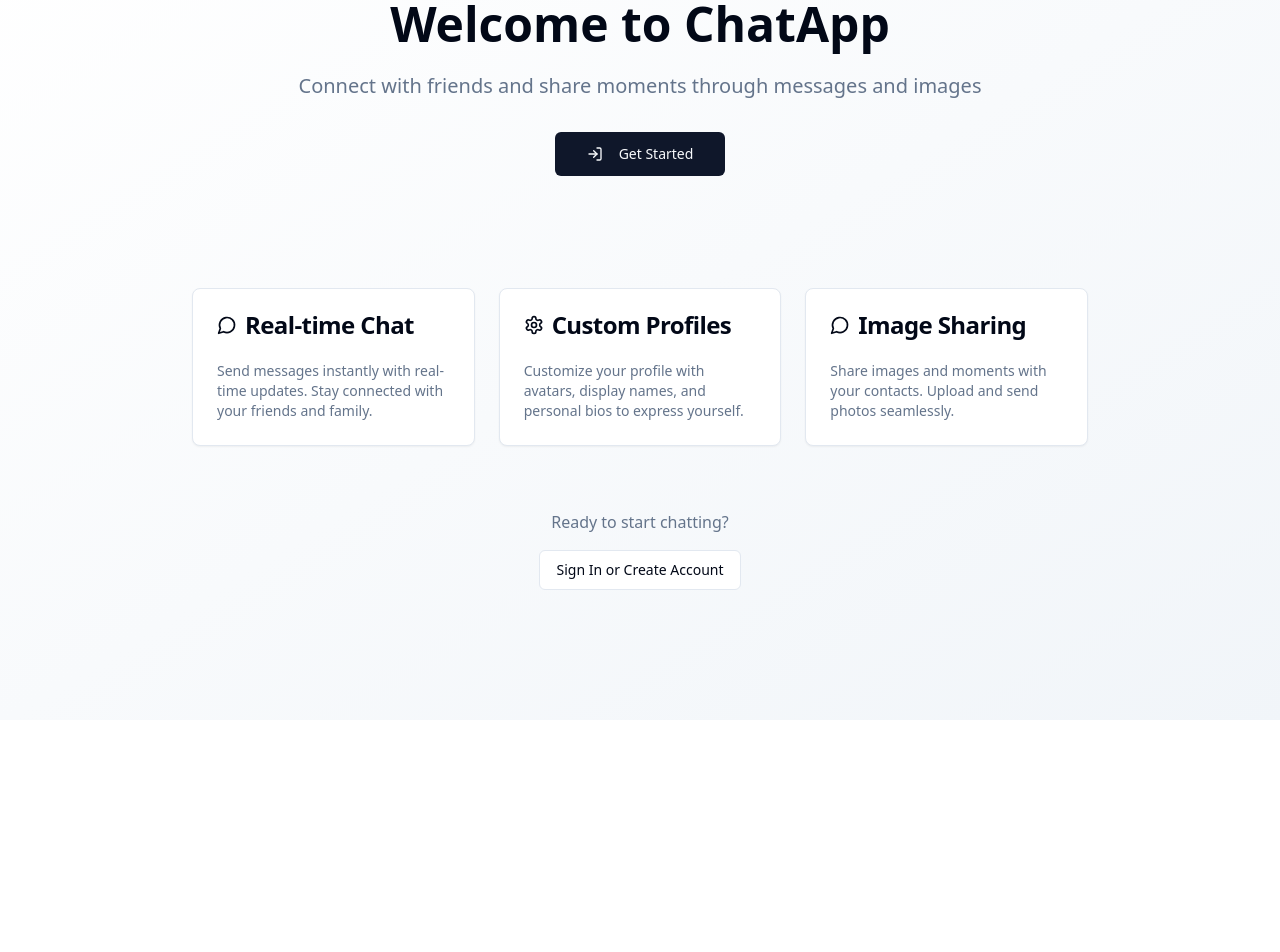
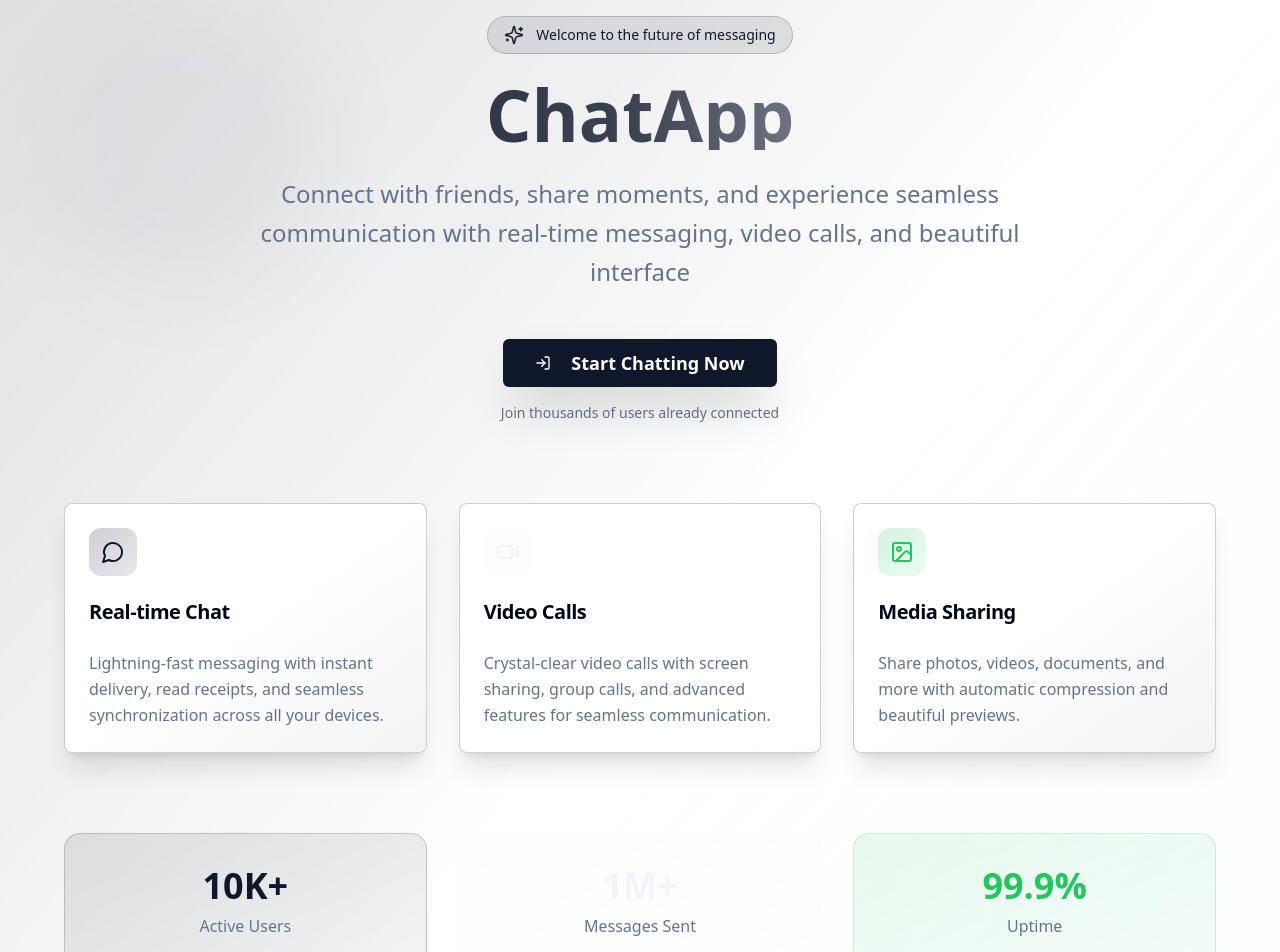
Before and after one commit to jenslerdelacruz/real-pulse-flow, a React (Vite) app: page / in a window 1280 px wide. Shown: the part 80-1032 px from the top of the page. Before the commit the page ends 800 px from the top, so only its background shows below. Built offline with nearby package versions, Linux system fonts and the light colour scheme.

Commit message:
Refactor: Improve UI design
Enhance the chat interface with improved design elements and animations.

```diff
--- a/src/pages/Index.tsx
+++ b/src/pages/Index.tsx
@@ -3,7 +3,7 @@ import { useNavigate } from 'react-router-dom';
 import { useAuth } from '@/hooks/useAuth';
 import { Button } from '@/components/ui/button';
 import { Card, CardContent, CardDescription, CardHeader, CardTitle } from '@/components/ui/card';
-import { MessageCircle, Settings, LogIn } from 'lucide-react';
+import { MessageCircle, Settings, LogIn, Image, Sparkles, Users, Video } from 'lucide-react';
 
 const Index = () => {
   const { user, loading } = useAuth();
@@ -17,90 +17,159 @@ const Index = () => {
 
   if (loading) {
     return (
-      <div className="min-h-screen flex items-center justify-center">
-        <div className="text-center">Loading...</div>
+      <div className="min-h-screen flex items-center justify-center bg-gradient-to-br from-primary/5 via-background to-secondary/20">
+        <div className="text-center space-y-4">
+          <div className="w-16 h-16 mx-auto bg-gradient-to-br from-primary to-primary/60 rounded-full flex items-center justify-center animate-pulse">
+            <Sparkles className="h-8 w-8 text-white animate-spin" />
+          </div>
+          <p className="text-lg font-medium bg-gradient-to-r from-primary to-primary/60 bg-clip-text text-transparent">Loading ChatApp...</p>
+        </div>
       </div>
     );
   }
 
   return (
-    <div className="min-h-screen bg-gradient-to-br from-background to-muted p-4">
-      <div className="max-w-4xl mx-auto">
-        <div className="text-center py-16">
-          <h1 className="text-5xl font-bold mb-6">Welcome to ChatApp</h1>
-          <p className="text-xl text-muted-foreground mb-8">
-            Connect with friends and share moments through messages and images
+    <div className="min-h-screen bg-gradient-to-br from-primary/5 via-background to-secondary/20 relative overflow-hidden">
+      {/* Animated background elements */}
+      <div className="absolute inset-0 bg-gradient-to-br from-primary/10 via-transparent to-secondary/10 animate-pulse" />
+      <div className="absolute top-20 left-10 w-72 h-72 bg-primary/5 rounded-full blur-3xl animate-pulse" />
+      <div className="absolute bottom-20 right-10 w-96 h-96 bg-secondary/5 rounded-full blur-3xl animate-pulse" style={{ animationDelay: '1s' }} />
+
+      <div className="relative z-10 p-4">
+        <div className="max-w-6xl mx-auto">
+          {/* Hero Section */}
+          <div className="text-center py-20 animate-fade-in">
+            <div className="inline-flex items-center gap-3 mb-6 px-4 py-2 bg-primary/10 rounded-full border border-primary/20">
+              <Sparkles className="h-5 w-5 text-primary animate-pulse" />
+              <span className="text-sm font-medium text-primary">Welcome to the future of messaging</span>
+            </div>
+
+            <h1 className="text-7xl font-bold mb-6 bg-gradient-to-r from-primary via-primary/80 to-secondary bg-clip-text text-transparent animate-scale-in">
+              ChatApp
+            </h1>
+
+            <p className="text-2xl text-muted-foreground mb-12 max-w-3xl mx-auto leading-relaxed">
+              Connect with friends, share moments, and experience seamless communication with real-time messaging, video calls, and beautiful interface
             </p>
 
             {!user && (
+              <div className="space-y-4 animate-fade-in" style={{ animationDelay: '0.5s' }}>
                 <Button
                   onClick={() => navigate('/auth')}
                   size="lg"
-              className="mb-12"
+                  className="relative overflow-hidden group bg-gradient-to-r from-primary to-primary/80 hover:from-primary/80 hover:to-primary text-white border-0 px-8 py-6 text-lg font-semibold shadow-2xl hover:shadow-primary/25 transition-all duration-300 hover:scale-105"
                 >
-              <LogIn className="mr-2 h-5 w-5" />
-              Get Started
+                  <div className="absolute inset-0 bg-gradient-to-r from-transparent via-white/20 to-transparent -translate-x-full group-hover:translate-x-full transition-transform duration-700" />
+                  <LogIn className="mr-3 h-6 w-6" />
+                  Start Chatting Now
                 </Button>
+
+                <p className="text-sm text-muted-foreground">
+                  Join thousands of users already connected
+                </p>
+              </div>
             )}
           </div>
 
-        <div className="grid md:grid-cols-3 gap-6 mb-16">
-          <Card>
-            <CardHeader>
-              <CardTitle className="flex items-center">
-                <MessageCircle className="mr-2 h-5 w-5" />
-                Real-time Chat
-              </CardTitle>
+          {/* Features Grid */}
+          <div className="grid md:grid-cols-3 gap-8 mb-20 animate-fade-in" style={{ animationDelay: '0.8s' }}>
+            <Card className="relative overflow-hidden group hover:scale-105 transition-all duration-300 border-primary/20 bg-gradient-to-br from-background via-background to-primary/5 shadow-xl hover:shadow-2xl hover:shadow-primary/10">
+              <div className="absolute inset-0 bg-gradient-to-br from-primary/5 to-transparent opacity-0 group-hover:opacity-100 transition-opacity duration-300" />
+              <CardHeader className="relative z-10">
+                <div className="w-12 h-12 bg-gradient-to-br from-primary/20 to-primary/10 rounded-xl flex items-center justify-center mb-4 group-hover:scale-110 transition-transform duration-300">
+                  <MessageCircle className="h-6 w-6 text-primary" />
+                </div>
+                <CardTitle className="text-xl font-bold">Real-time Chat</CardTitle>
               </CardHeader>
-            <CardContent>
-              <CardDescription>
-                Send messages instantly with real-time updates. Stay connected with your friends and family.
+              <CardContent className="relative z-10">
+                <CardDescription className="text-base leading-relaxed">
+                  Lightning-fast messaging with instant delivery, read receipts, and seamless synchronization across all your devices.
                 </CardDescription>
               </CardContent>
             </Card>
 
-          <Card>
-            <CardHeader>
-              <CardTitle className="flex items-center">
-                <Settings className="mr-2 h-5 w-5" />
-                Custom Profiles
-              </CardTitle>
+            <Card className="relative overflow-hidden group hover:scale-105 transition-all duration-300 border-primary/20 bg-gradient-to-br from-background via-background to-secondary/5 shadow-xl hover:shadow-2xl hover:shadow-secondary/10">
+              <div className="absolute inset-0 bg-gradient-to-br from-secondary/5 to-transparent opacity-0 group-hover:opacity-100 transition-opacity duration-300" />
+              <CardHeader className="relative z-10">
+                <div className="w-12 h-12 bg-gradient-to-br from-secondary/20 to-secondary/10 rounded-xl flex items-center justify-center mb-4 group-hover:scale-110 transition-transform duration-300">
+                  <Video className="h-6 w-6 text-secondary" />
+                </div>
+                <CardTitle className="text-xl font-bold">Video Calls</CardTitle>
               </CardHeader>
-            <CardContent>
-              <CardDescription>
-                Customize your profile with avatars, display names, and personal bios to express yourself.
+              <CardContent className="relative z-10">
+                <CardDescription className="text-base leading-relaxed">
+                  Crystal-clear video calls with screen sharing, group calls, and advanced features for seamless communication.
                 </CardDescription>
               </CardContent>
             </Card>
 
-          <Card>
-            <CardHeader>
-              <CardTitle className="flex items-center">
-                <MessageCircle className="mr-2 h-5 w-5" />
-                Image Sharing
-              </CardTitle>
+            <Card className="relative overflow-hidden group hover:scale-105 transition-all duration-300 border-primary/20 bg-gradient-to-br from-background via-background to-primary/5 shadow-xl hover:shadow-2xl hover:shadow-primary/10">
+              <div className="absolute inset-0 bg-gradient-to-br from-primary/5 to-transparent opacity-0 group-hover:opacity-100 transition-opacity duration-300" />
+              <CardHeader className="relative z-10">
+                <div className="w-12 h-12 bg-gradient-to-br from-green-500/20 to-green-400/10 rounded-xl flex items-center justify-center mb-4 group-hover:scale-110 transition-transform duration-300">
+                  <Image className="h-6 w-6 text-green-500" />
+                </div>
+                <CardTitle className="text-xl font-bold">Media Sharing</CardTitle>
               </CardHeader>
-            <CardContent>
-              <CardDescription>
-                Share images and moments with your contacts. Upload and send photos seamlessly.
+              <CardContent className="relative z-10">
+                <CardDescription className="text-base leading-relaxed">
+                  Share photos, videos, documents, and more with automatic compression and beautiful previews.
                 </CardDescription>
               </CardContent>
             </Card>
           </div>
 
+          {/* Stats Section */}
+          <div className="grid md:grid-cols-3 gap-8 mb-20 animate-fade-in" style={{ animationDelay: '1.1s' }}>
+            <div className="text-center p-8 rounded-2xl bg-gradient-to-br from-primary/10 to-primary/5 border border-primary/20">
+              <div className="text-4xl font-bold text-primary mb-2">10K+</div>
+              <div className="text-muted-foreground">Active Users</div>
+            </div>
+            <div className="text-center p-8 rounded-2xl bg-gradient-to-br from-secondary/10 to-secondary/5 border border-secondary/20">
+              <div className="text-4xl font-bold text-secondary mb-2">1M+</div>
+              <div className="text-muted-foreground">Messages Sent</div>
+            </div>
+            <div className="text-center p-8 rounded-2xl bg-gradient-to-br from-green-500/10 to-green-400/5 border border-green-500/20">
+              <div className="text-4xl font-bold text-green-500 mb-2">99.9%</div>
+              <div className="text-muted-foreground">Uptime</div>
+            </div>
+          </div>
+
+          {/* CTA Section */}
           {!user && (
-          <div className="text-center">
-            <p className="text-muted-foreground mb-4">
-              Ready to start chatting?
+            <div className="text-center py-16 animate-fade-in" style={{ animationDelay: '1.4s' }}>
+              <div className="bg-gradient-to-br from-primary/10 via-background to-secondary/10 p-12 rounded-3xl border border-primary/20 shadow-2xl">
+                <h2 className="text-4xl font-bold mb-4 bg-gradient-to-r from-primary to-secondary bg-clip-text text-transparent">
+                  Ready to start your journey?
+                </h2>
+                <p className="text-xl text-muted-foreground mb-8 max-w-2xl mx-auto">
+                  Join our growing community and experience the next generation of messaging
                 </p>
+
+                <div className="flex flex-col sm:flex-row gap-4 justify-center items-center">
+                  <Button
+                    onClick={() => navigate('/auth')}
+                    size="lg"
+                    className="relative overflow-hidden group bg-gradient-to-r from-primary to-primary/80 hover:from-primary/80 hover:to-primary text-white border-0 px-8 py-6 text-lg font-semibold shadow-xl hover:shadow-primary/25 transition-all duration-300 hover:scale-105"
+                  >
+                    <div className="absolute inset-0 bg-gradient-to-r from-transparent via-white/20 to-transparent -translate-x-full group-hover:translate-x-full transition-transform duration-700" />
+                    <Users className="mr-3 h-6 w-6" />
+                    Create Account
+                  </Button>
+
                   <Button
                     onClick={() => navigate('/auth')}
                     variant="outline"
+                    size="lg"
+                    className="border-primary/20 text-primary hover:bg-primary/5 px-8 py-6 text-lg font-semibold hover:scale-105 transition-all duration-300"
                   >
-              Sign In or Create Account
+                    Sign In
                   </Button>
                 </div>
+              </div>
+            </div>
           )}
+        </div>
       </div>
     </div>
   );
```
Lines whose indentation alone changed are shown as unchanged.
